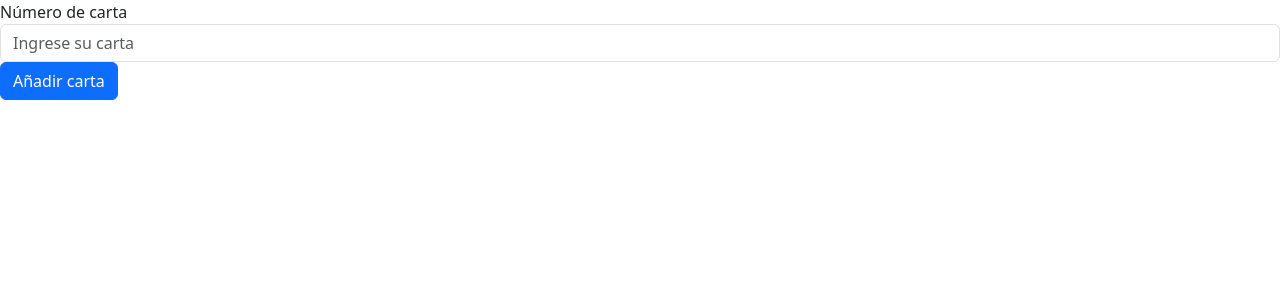
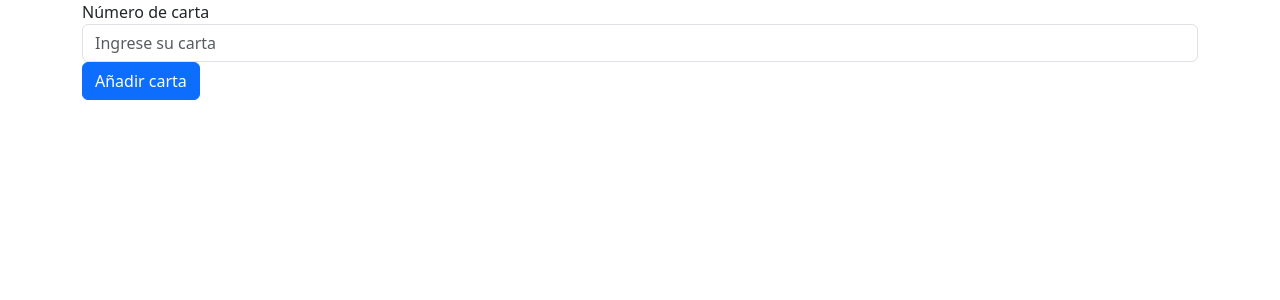
Before and after one commit to fferradamerino/ev2_henriquez_ferrada, a React (Create React App) app: page / in a window 1280 px wide. Shown: the top 300 px of the page. Built offline with nearby package versions, Linux system fonts and the light colour scheme.

Commit message:
Añadir container

```diff
--- a/src/App.js
+++ b/src/App.js
@@ -5,7 +5,8 @@ import "./bootstrap.min.css";
 
 export function App() {
   return (
-    <>
+    <Fragment>
+      <div className="container">
         <form>
           <div class="form-group">
             <label for="card">Número de carta</label>
@@ -13,6 +14,7 @@ export function App() {
           </div>
           <button type="submit" class="btn btn-primary">Añadir carta</button>
         </form>
-    </>
+      </div>
+    </Fragment>
   );
 }
```
Lines whose indentation alone changed are shown as unchanged.
